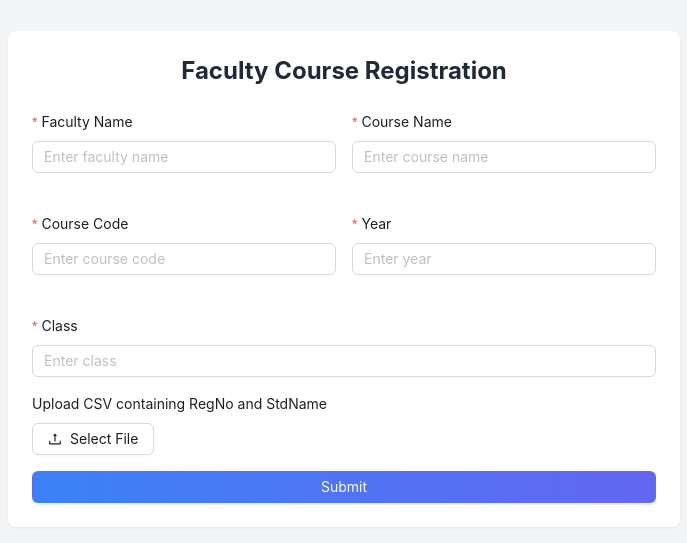
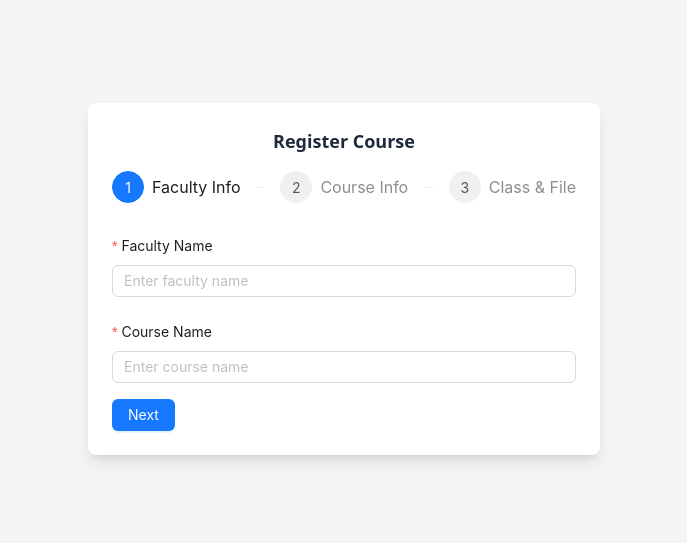
Before and after one commit to SurendharSSenthil/attendance_system_new, a React (Create React App) app in the folder client/: page /register-faculty in a window 1280 px wide. Shown: the part 121-664 px from the top of the page, without its empty margins (296-983 px from the left). Built offline with nearby package versions, Linux system fonts and the light colour scheme; the HTML template or start-up script is replaced by a standard one.

Commit message:
register course ui to cards and validation

```diff
--- a/client/package.json
+++ b/client/package.json
@@ -16,6 +16,7 @@
     "react-dom": "^18.3.1",
     "react-router-dom": "^6.23.1",
     "react-scripts": "5.0.1",
+    "react-transition-group": "^4.4.5",
     "tailwindcss": "^3.4.3",
     "web-vitals": "^2.1.4"
   },
--- a/client/src/pages/RegisterFaculty.js
+++ b/client/src/pages/RegisterFaculty.js
@@ -1,84 +1,26 @@
 import React, { useState } from "react";
-import { Button, Form, Input, Card, message, Upload, Row, Col } from "antd";
+import { Button, Form, Input, Upload, message, Steps } from "antd";
 import { UploadOutlined } from "@ant-design/icons";
-import { url } from "../Backendurl";
 import { useNavigate } from "react-router-dom";
+import { CSSTransition } from "react-transition-group";
+import "./stepForm.css";
+import { url } from "../Backendurl.js";
+
+const { Step } = Steps;
 
 const RegisterFaculty = () => {
 	const [form] = Form.useForm();
 	const [loading, setLoading] = useState(false);
 	const [fileList, setFileList] = useState([]);
+	const [currentStep, setCurrentStep] = useState(0);
+	const [formData, setFormData] = useState({}); // State to store all form data
 	const navigate = useNavigate();
 
-	const handleSubmit = async (values) => {
-		const {
-			coursename,
-			coursecode,
-			facname,
-			year,
-			class: courseClass,
-		} = values;
-		const file = fileList[0];
-
-		if (!file) {
-			message.error("Please upload a CSV file!");
-			return;
-		}
-
-		const formData = new FormData();
-		formData.append("coursename", coursename);
-		formData.append("coursecode", coursecode);
-		formData.append("facname", facname);
-		formData.append("year", year);
-		formData.append("class", courseClass);
-		formData.append("file", file.originFileObj);
-
-		try {
-			setLoading(true);
-			const response = await fetch(`${url}/students/create-course`, {
-				method: "POST",
-				headers: {
-					Authorization: `Bearer ${localStorage.getItem("token")}`,
-				},
-				body: formData,
-			});
-
-			if (!response.ok) {
-				throw new Error("Network response was not ok");
-			}
-
-			const data = await response.json();
-			message.success("Course registered successfully!");
-			form.resetFields();
-			setFileList([]);
-			navigate("/attendance");
-		} catch (error) {
-			message.error("There was an error processing your request.");
-			console.error("Fetch error: ", error);
-		} finally {
-			setLoading(false);
-		}
-	};
-
-	const handleFileChange = ({ fileList }) => setFileList(fileList);
-
-	return (
-		<div className="bg-gray-100 flex flex-col justify-center items-center min-h-screen p-4">
-			<Card
-				bordered={false}
-				className="w-full max-w-2xl shadow-lg rounded-lg bg-white"
-			>
-				<h2 className="text-center text-2xl font-bold text-gray-800 mb-6">
-					Faculty Course Registration
-				</h2>
-				<Form
-					form={form}
-					onFinish={handleSubmit}
-					layout="vertical"
-					className="space-y-4"
-				>
-					<Row gutter={16}>
-						<Col xs={24} sm={12}>
+	const steps = [
+		{
+			title: "Faculty Info",
+			content: (
+				<>
 					<Form.Item
 						label="Faculty Name"
 						name="facname"
@@ -91,8 +33,6 @@ const RegisterFaculty = () => {
 					>
 						<Input placeholder="Enter faculty name" />
 					</Form.Item>
-						</Col>
-						<Col xs={24} sm={12}>
 					<Form.Item
 						label="Course Name"
 						name="coursename"
@@ -105,10 +45,13 @@ const RegisterFaculty = () => {
 					>
 						<Input placeholder="Enter course name" />
 					</Form.Item>
-						</Col>
-					</Row>
-					<Row gutter={16}>
-						<Col xs={24} sm={12}>
+				</>
+			),
+		},
+		{
+			title: "Course Info",
+			content: (
+				<>
 					<Form.Item
 						label="Course Code"
 						name="coursecode"
@@ -121,8 +64,6 @@ const RegisterFaculty = () => {
 					>
 						<Input placeholder="Enter course code" />
 					</Form.Item>
-						</Col>
-						<Col xs={24} sm={12}>
 					<Form.Item
 						label="Year"
 						name="year"
@@ -135,8 +76,13 @@ const RegisterFaculty = () => {
 					>
 						<Input placeholder="Enter year" />
 					</Form.Item>
-						</Col>
-					</Row>
+				</>
+			),
+		},
+		{
+			title: "Class & File",
+			content: (
+				<>
 					<Form.Item
 						label="Class"
 						name="class"
@@ -157,31 +103,126 @@ const RegisterFaculty = () => {
 								message: "Please upload a CSV file!",
 							},
 						]}
-						className="text-wrap"
 					>
 						<Upload
 							accept=".csv"
 							fileList={fileList}
 							beforeUpload={() => false} // Prevent automatic upload
-							onChange={handleFileChange}
-							className="w-full"
+							onChange={({ fileList }) => setFileList(fileList)}
 						>
 							<Button icon={<UploadOutlined />}>Select File</Button>
 						</Upload>
 					</Form.Item>
+				</>
+			),
+		},
+	];
+
+	const handleSubmit = async () => {
+		try {
+			const values = await form.validateFields();
+			const file = fileList[0];
+
+			if (!file) {
+				message.error("Please upload a CSV file!");
+				return;
+			}
+
+			// Combine all data
+			const finalData = { ...formData, ...values };
+			const formDataToSend = new FormData();
+			Object.entries(finalData).forEach(([key, value]) => {
+				formDataToSend.append(key, value);
+			});
+			formDataToSend.append("file", file.originFileObj);
+
+			setLoading(true);
+			const response = await fetch(`${url}/students/create-course`, {
+				method: "POST",
+				headers: {
+					Authorization: `Bearer ${localStorage.getItem("token")}`,
+				},
+				body: formDataToSend,
+			});
+
+			if (!response.ok) {
+				throw new Error("Network response was not ok");
+			}
+
+			message.success("Course registered successfully!");
+			form.resetFields();
+			setFileList([]);
+			navigate("/attendance");
+		} catch (error) {
+			message.error("There was an error processing your request.");
+			console.error("Fetch error: ", error);
+		} finally {
+			setLoading(false);
+		}
+	};
+
+	const next = async () => {
+		try {
+			const values = await form.validateFields();
+			setFormData({ ...formData, ...values });
+			setCurrentStep((prev) => prev + 1);
+		} catch (errorInfo) {
+			console.error("Failed to proceed to next step:", errorInfo);
+		}
+	};
+
+	const prev = () => {
+		setCurrentStep((prev) => prev - 1);
+	};
+
+	return (
+		<div className="flex flex-col justify-center items-center min-h-screen bg-gray-100 p-4">
+			<div className="w-full max-w-lg bg-white shadow-lg rounded-lg p-6">
+				<h2 className="text-slate-800 text-lg font-semibold text-center mb-4">
+					Register Course
+				</h2>
+				<Steps current={currentStep} className="mb-8">
+					{steps.map((step, index) => (
+						<Step key={index} title={step.title} />
+					))}
+				</Steps>
+
+				<Form form={form} layout="vertical" className="space-y-4">
+					<CSSTransition
+						in={currentStep === currentStep}
+						timeout={300}
+						classNames="fade"
+						unmountOnExit
+					>
+						{steps[currentStep].content}
+					</CSSTransition>
+
 					<Form.Item>
+						<div className="flex justify-between">
+							{currentStep > 0 && (
+								<Button onClick={prev} className="mr-2">
+									Previous
+								</Button>
+							)}
+							{currentStep < steps.length - 1 && (
+								<Button type="primary" onClick={next}>
+									Next
+								</Button>
+							)}
+							{currentStep === steps.length - 1 && (
 								<Button
 									type="primary"
 									htmlType="submit"
 									loading={loading}
-							block
-							className="bg-gradient-to-r from-blue-500 to-indigo-500 hover:from-blue-600 hover:to-indigo-600"
+									onClick={handleSubmit}
 								>
 									Submit
 								</Button>
+							)}
+						</div>
 					</Form.Item>
 				</Form>
-			</Card>
+			</div>
 		</div>
 	);
 };
--- /dev/null
+++ b/client/src/pages/stepForm.css
@@ -0,0 +1,18 @@
+.fade-enter {
+	opacity: 0;
+	transform: translateX(100%);
+}
+.fade-enter-active {
+	opacity: 1;
+	transform: translateX(0%);
+	transition: opacity 300ms, transform 300ms;
+}
+.fade-exit {
+	opacity: 1;
+	transform: translateX(0%);
+}
+.fade-exit-active {
+	opacity: 0;
+	transform: translateX(-100%);
+	transition: opacity 300ms, transform 300ms;
+}
```
Also changed, not shown: 3 other files (tests, documents, lock files or other folders). Lines whose indentation alone changed are shown as unchanged.
